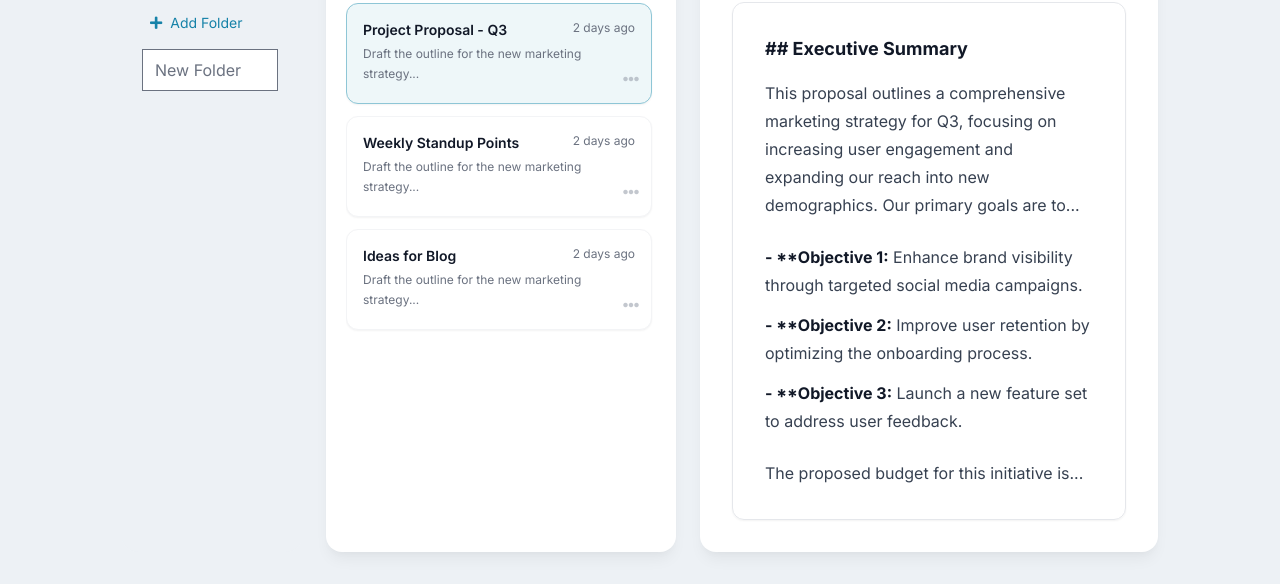
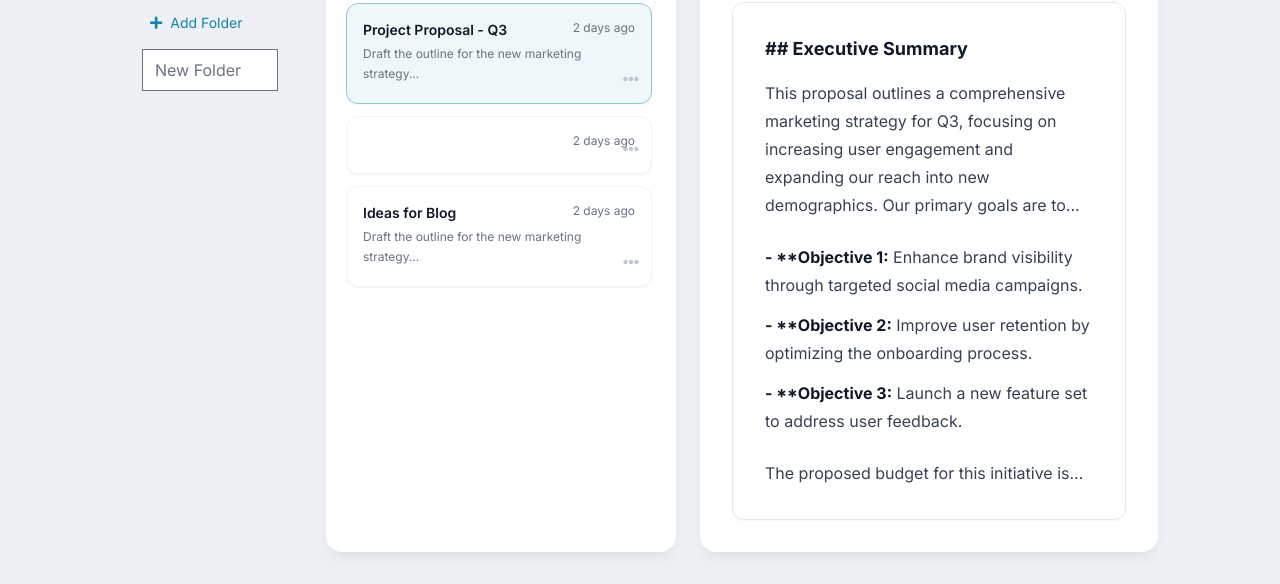
Before and after one commit to Mekintosz/vanilla-notes, a website built with Vite: page index.html in a window 1280 px wide. Shown: the part 239-823 px from the top of the page. Built offline with nearby package versions, Linux system fonts and the light colour scheme.

Commit message:
Tidy sample markup

```diff
--- a/index.html
+++ b/index.html
@@ -182,14 +182,14 @@
           >
             <div class="mb-1 flex items-start justify-between">
               <h3 class="truncate pr-2 text-sm font-semibold text-gray-900">
-                Weekly Standup Points
+
               </h3>
               <span class="text-text-muted shrink-0 text-xs">2 days ago</span>
             </div>
             <p
               class="text-text-muted mb-1 line-clamp-2 text-xs leading-relaxed"
             >
-              Draft the outline for the new marketing strategy...
+
             </p>
             <div class="absolute right-3 bottom-3 opacity-60 hover:opacity-100">
               <i class="fas fa-ellipsis-h text-gray-400"></i>
@@ -246,7 +246,7 @@
             </button>
           </div>
         </header>
-        <!-- Text-editor toolbar -->
+        <!------------------------ Text-editor toolbar ---------------------------->
         <!-- <div class="flex items-center gap-1 px-8 py-2 border-b border-gray-100 bg-white z-10">
         <button
           class="flex items-center gap-2 text-text-dark hover:bg-gray-50 px-3 py-1.5 rounded-lg text-sm font-medium transition-colors">
```
